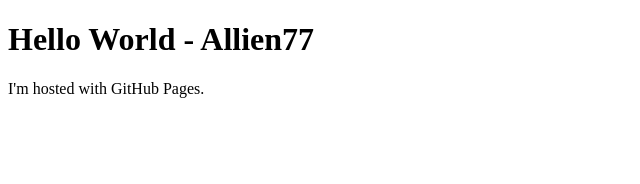
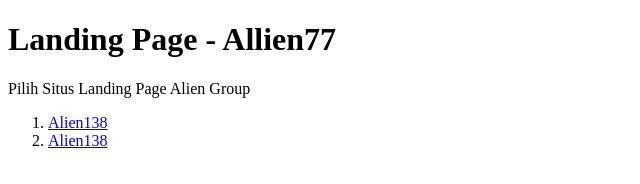
Before and after one commit to allien77/allien77.github.io, a plain HTML site: page index.html in a window 1280 px wide. Shown: the whole page, without its empty margins (0-640 px from the left). Drawn offline with Linux system fonts and the light colour scheme.

Commit message:
Update index.html
update page

```diff
--- a/index.html
+++ b/index.html
@@ -4,7 +4,11 @@
 <meta name="description" content="Websites sample landing page Allien77" />
 <meta name="robots" content="index,follow" />
 <body>
-<h1>Hello World - Allien77</h1>
-<p>I'm hosted with GitHub Pages.</p>
+<h1>Landing Page - Allien77</h1>
+<p>Pilih Situs Landing Page Alien Group</p>
+<ol>
+  <li><a href="https://allien77.github.io/alien138/">Alien138</a></li>
+  <li><a href="https://allien77.github.io/toto-macau/">Alien138</a></li>
+</ol>
 </body>
 </html>
```
